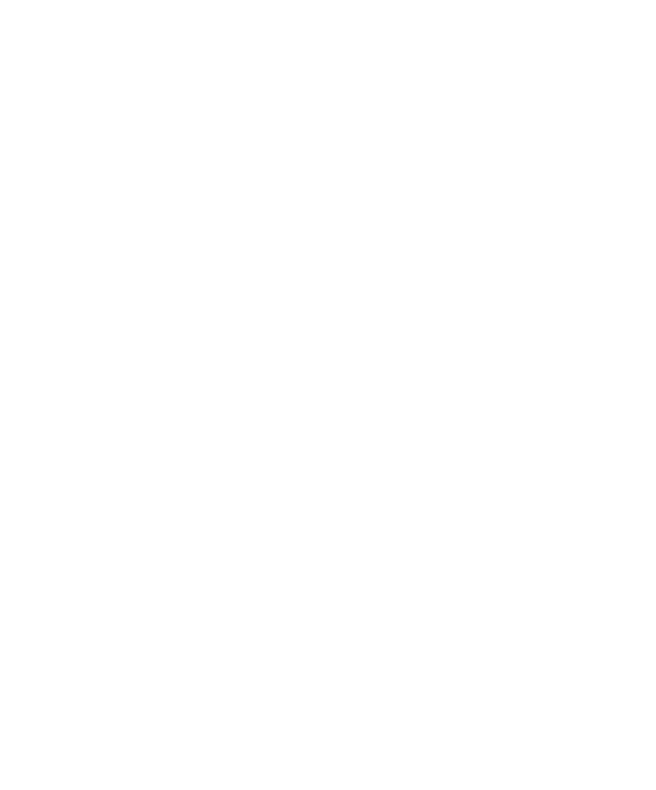
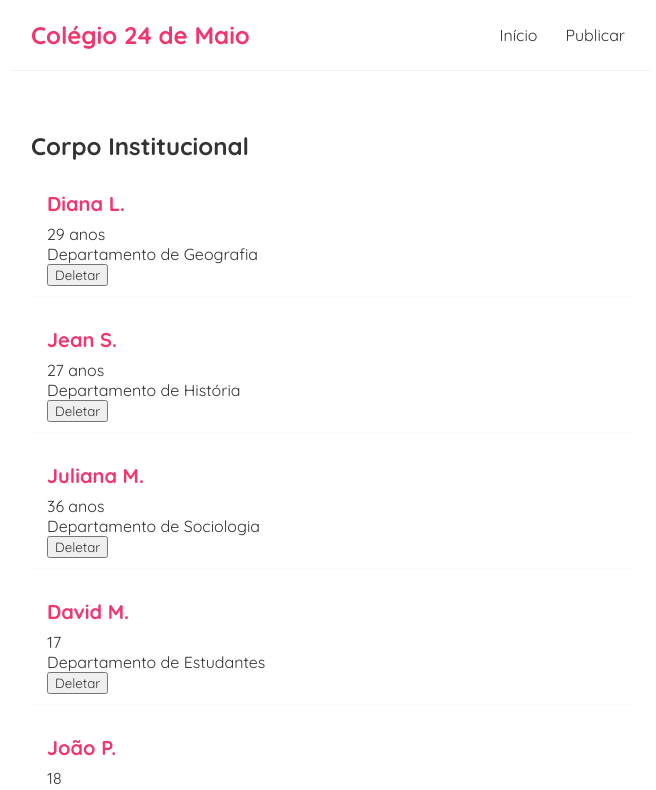
Before and after one commit to jonathanfalcao/escola, a React (Create React App) app: page / in a window 1280 px wide. Shown: the top 790 px of the page, without its empty margins (309-965 px from the left). Built offline with nearby package versions, Linux system fonts and the light colour scheme.

Commit message:
Atualização

```diff
--- a/public/index.html
+++ b/public/index.html
@@ -24,7 +24,7 @@
       work correctly both with client-side routing and a non-root public URL.
       Learn how to configure a non-root public URL by running `npm run build`.
     -->
-    <title>React App</title>
+    <title>Colégio 24 de Maio</title>
   </head>
   <body>
     <noscript>You need to enable JavaScript to run this app.</noscript>
--- a/src/App.css
+++ /dev/null
@@ -1,38 +0,0 @@
-.App {
-  text-align: center;
-}
-
-.App-logo {
-  height: 40vmin;
-  pointer-events: none;
-}
-
-@media (prefers-reduced-motion: no-preference) {
-  .App-logo {
-    animation: App-logo-spin infinite 20s linear;
-  }
-}
-
-.App-header {
-  background-color: #282c34;
-  min-height: 100vh;
-  display: flex;
-  flex-direction: column;
-  align-items: center;
-  justify-content: center;
-  font-size: calc(10px + 2vmin);
-  color: white;
-}
-
-.App-link {
-  color: #61dafb;
-}
-
-@keyframes App-logo-spin {
-  from {
-    transform: rotate(0deg);
-  }
-  to {
-    transform: rotate(360deg);
-  }
-}
--- a/src/App.js
+++ b/src/App.js
@@ -1,10 +1,13 @@
-import logo from './logo.svg';
-import './App.css';
+import Navbar from './components/Navbar';
+import Home from './components/Home';
 
 function App() {
   return (
     <div className="App">
-
+      <Navbar />
+      <div className="content">
+        <Home />
+      </div>
     </div>
   );
 }
--- /dev/null
+++ b/src/components/BlogList.js
@@ -0,0 +1,22 @@
+const BlogList = ({blogs, title, handleDelete}) => {
+    // const blogs = props.blogs;
+    // const title = props.title;
+
+    return (
+        <div className="blog-list">
+            <div className="professores">
+                <h2>{title}</h2>
+                {blogs.map((blog) => (
+                    <div className="blog-preview" key={blog.id}>
+                        <h2>{blog.title}</h2>
+                        <p>{blog.age}</p>
+                        <p>Departamento de {blog.discipline}</p>
+                        <button onClick={() => handleDelete(blog.id)}>Deletar</button>
+                    </div>
+                ))}
+            </div>
+        </div>
+     );
+}
+
+export default BlogList;
--- /dev/null
+++ b/src/components/Home.js
@@ -0,0 +1,31 @@
+import React, { useState } from 'react';
+import BlogList from './BlogList';
+
+const Home = () => {
+
+    const [blogs, setBlogs] = useState([
+        {title: 'Diana L.', age: '29 anos', cargo: 'professor', discipline: 'Geografia', id: 11},
+        {title: 'Jean S.', age: '27 anos', cargo: 'professor', discipline: 'História', id: 12},
+        {title: 'Juliana M.', age: '36 anos', cargo: 'professor', discipline: 'Sociologia', id: 13},
+        {title: 'David M.', age: '17', cargo: 'aluno', discipline: 'Estudantes' , id: 21},
+        {title: 'João P.', age: '18', cargo: 'aluno', discipline: 'Estudantes' , id: 22},
+        {title: 'Marcos D.', age: '14', cargo: 'aluno', discipline: 'Estudantes' , id: 23}
+    ]);
+
+    const handleDelete = (id) => {
+        const newBlogs = blogs.filter(blog => blog.id !== id);
+        setBlogs(newBlogs);
+    }
+
+    return (
+        <div className="home">
+            <BlogList blogs={blogs} title="Corpo Institucional" handleDelete={handleDelete} />
+
+            <BlogList blogs={blogs.filter((blog) => blog.cargo === 'professor')} title='Corpo Docente' handleDelete={handleDelete} />
+
+            <BlogList blogs={blogs.filter((blog) => blog.cargo === 'aluno')} title='Corpo Discente' handleDelete={handleDelete} />
+        </div>
+     );
+}
+
+export default Home;
--- /dev/null
+++ b/src/components/Navbar.js
@@ -0,0 +1,13 @@
+const Navbar = () => {
+    return (
+        <nav className="navbar">
+            <h1>Colégio 24 de Maio</h1>
+            <div className="links">
+                <a href="/">Início</a>
+                <a href="/create">Publicar</a>
+            </div>
+        </nav>
+    );
+}
+
+export default Navbar;
--- a/src/index.css
+++ b/src/index.css
@@ -1,13 +1,103 @@
-body {
+@import url('https://fonts.googleapis.com/css2?family=Quicksand:wght@300;400;500;600;700&display=swap');
+
+/* base styles */
+* {
   margin: 0;
-  font-family: -apple-system, BlinkMacSystemFont, 'Segoe UI', 'Roboto', 'Oxygen',
-    'Ubuntu', 'Cantarell', 'Fira Sans', 'Droid Sans', 'Helvetica Neue',
-    sans-serif;
-  -webkit-font-smoothing: antialiased;
-  -moz-osx-font-smoothing: grayscale;
+  font-family: "Quicksand";
+  color: #333;
+}
+.navbar {
+  padding: 20px;
+  display: flex;
+  align-items: center;
+  max-width: 600px;
+  margin: 0 auto;
+  border-bottom: 1px solid #f2f2f2;
+}
+.navbar h1 {
+  color: #f1356d;
+}
+.navbar .links {
+  margin-left: auto;
+}
+.navbar a {
+  margin-left: 16px;
+  text-decoration: none;
+  padding: 6px;
+}
+.navbar a:hover {
+  color: #f1356d;
+}
+.content {
+  max-width: 600px;
+  margin: 40px auto;
+  padding: 20px;
 }
 
-code {
-  font-family: source-code-pro, Menlo, Monaco, Consolas, 'Courier New',
-    monospace;
+/* blog previews / list */
+.blog-preview {
+  padding: 10px 16px;
+  margin: 20px 0;
+  border-bottom: 1px solid #fafafa;
 }
+.blog-preview:hover {
+  box-shadow: 1px 3px 5px rgba(0,0,0,0.1);
+}
+.blog-preview h2 {
+  font-size: 20px;
+  color: #f1356d;
+  margin-bottom: 8px;
+}
+.blog-preview a{
+  text-decoration: none;
+}
+
+/* blog details page */
+.blog-details h2 {
+  font-size: 20px;
+  color: #f1356d;
+  margin-bottom: 10px;
+}
+.blog-details div {
+  margin: 20px 0;
+}
+.blog-details button {
+  background: #f1356d;
+  color: #fff;
+  border: 0;
+  padding: 8px;
+  border-radius: 8px;
+  cursor: pointer;
+}
+
+/* create new blog form */
+.create {
+  max-width: 400px;
+  margin: 0 auto;
+  text-align: center;
+}
+.create label {
+  text-align: left;
+  display: block;
+}
+.create h2 {
+  font-size: 20px;
+  color: #f1356d;
+  margin-bottom: 30px;
+}
+.create input, .create textarea, .create select {
+  width: 100%;
+  padding: 6px 10px;
+  margin: 10px 0;
+  border: 1px solid #ddd;
+  box-sizing: border-box;
+  display: block;
+}
+.create button {
+  background: #f1356d;
+  color: #fff;
+  border: 0;
+  padding: 8px;
+  border-radius: 8px;
+  cursor: pointer;
+}
```
Also changed, not shown: src/logo.svg (deleted).
